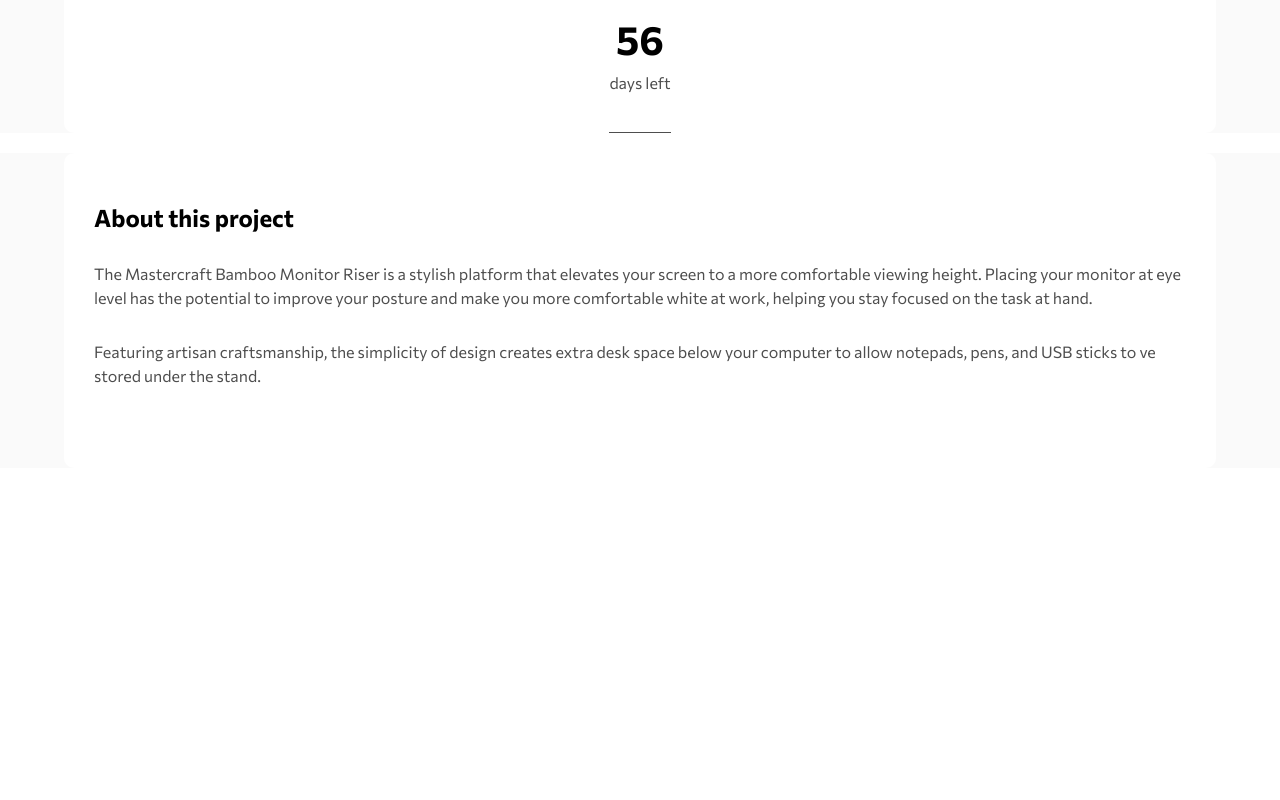
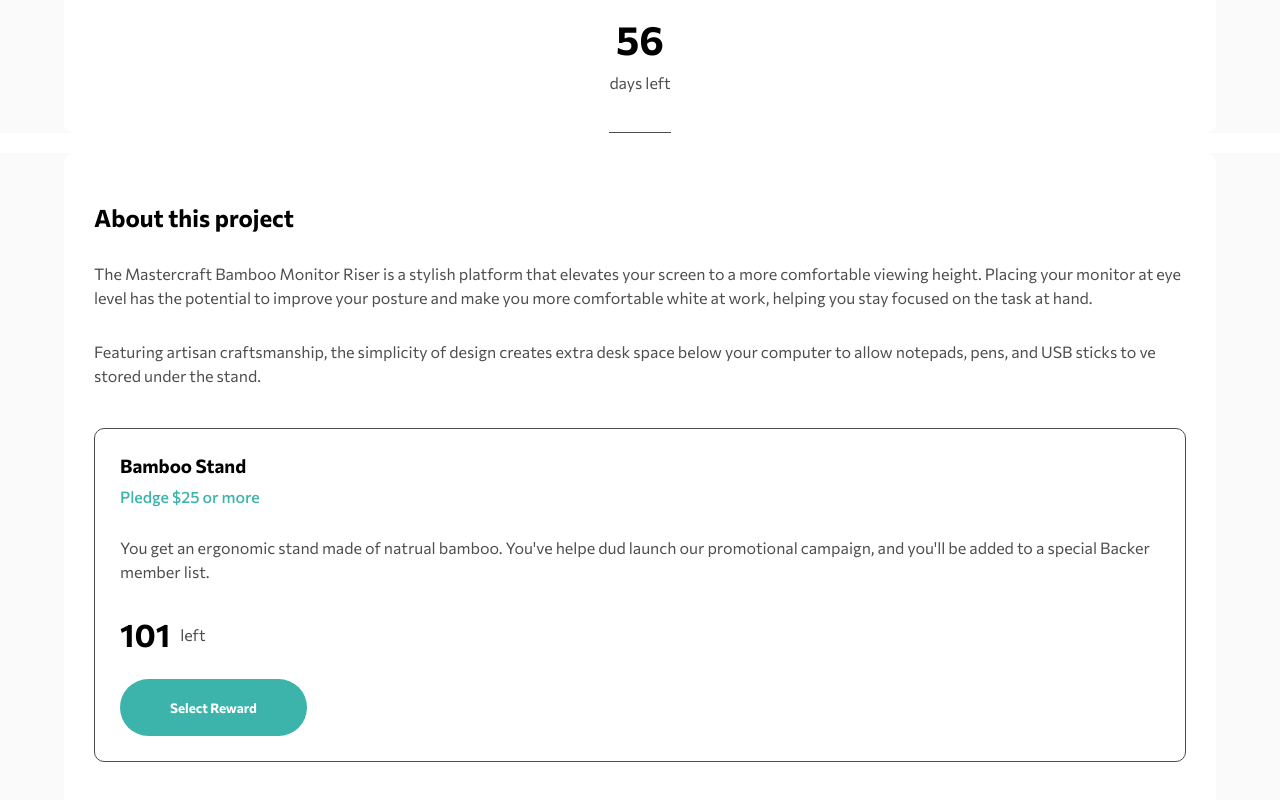
Before and after one commit to jwhong98/crowd-funding-page, a React (Create React App) app: page / in a window 1280 px wide. Shown: the part 957-1757 px from the top of the page. Before the commit the page ends 1425 px from the top, so only its background shows below. Built offline with nearby package versions, Linux system fonts and the light colour scheme.

Commit message:
base plans added

```diff
--- a/src/Components/DescriptionCard/index.js
+++ b/src/Components/DescriptionCard/index.js
@@ -1,4 +1,5 @@
 import React from 'react'
+import Plans from '../Plans';
 import { DescriptionContainer, DescriptionWrapper, Title, Content } from './DescriptionCardElements';
 
 const DescriptionCard = () => {
@@ -11,6 +12,7 @@
                 helping you stay focused on the task at hand.</Content>
                 <Content>Featuring artisan craftsmanship, the simplicity of design creates extra desk space below your computer to allow
                 notepads, pens, and USB sticks to ve stored under the stand.</Content>
+                <Plans />
             </DescriptionWrapper>
         </DescriptionContainer>
     )
--- a/src/Components/Main/index.js
+++ b/src/Components/Main/index.js
@@ -22,7 +22,6 @@
             <HeaderCard />
             <ProgressCard />
             <DescriptionCard />
-            <Plans />
         </>
     )
 }
--- a/src/Components/Plans/PlansElements.js
+++ b/src/Components/Plans/PlansElements.js
@@ -0,0 +1,58 @@
+import styled from "styled-components";
+
+export const PlansContainer = styled.div`
+    display: flex;
+    flex-direction: column;
+    border: 1px solid #4E4E4E;
+    border-radius: 10px;
+    padding: 25px;
+    margin-top: 10px;
+`;
+
+export const Header = styled.div`
+
+`;
+
+export const Title = styled.h3`
+    margin-bottom: 10px;
+`;
+
+export const Subtitle = styled.p`
+    margin-bottom: 30px;
+    color: hsl(176, 50%, 47%);
+    font-weight: 500;
+`;
+
+export const Content = styled.p`
+    color: #4E4E4E;
+    line-height: 1.5;
+    margin-bottom: 30px;
+`;
+
+export const Footer = styled.div`
+
+`;
+
+export const Quantity = styled.div`
+    display: flex;
+    align-items: center;
+    margin-bottom: 25px;
+`;
+
+export const Value = styled.h1`
+    margin-right: 10px;
+`;
+
+export const Label = styled.p`
+    color: #4E4E4E;
+`;
+
+export const PlansButton = styled.button`
+    padding: 20px 50px;
+    border-radius: 30px;
+    outline: none;
+    border: none;
+    background-color: hsl(176, 50%, 47%);
+    color: #fff;
+    font-weight: 700;
+`;
--- a/src/Components/Plans/index.js
+++ b/src/Components/Plans/index.js
@@ -1,10 +1,25 @@
 import React from 'react'
+import { PlansContainer, Header, Title, Subtitle, Content, Footer, Quantity, Value, Label, PlansButton } from './PlansElements';
 
 const Plans = () => {
     return (
-        <div>
-
-        </div>
+        <PlansContainer>
+            <Header>
+                <Title>Bamboo Stand</Title>
+                <Subtitle>Pledge $25 or more</Subtitle>
+            </Header>
+            <Content>
+                You get an ergonomic stand made of natrual bamboo. You've helpe dud launch our promotional campaign,
+                and you'll be added to a special Backer member list.
+            </Content>
+            <Footer>
+                <Quantity>
+                    <Value>101</Value>
+                    <Label>left</Label>
+                </Quantity>
+                <PlansButton>Select Reward</PlansButton>
+            </Footer>
+        </PlansContainer>
     )
 }
 
```
